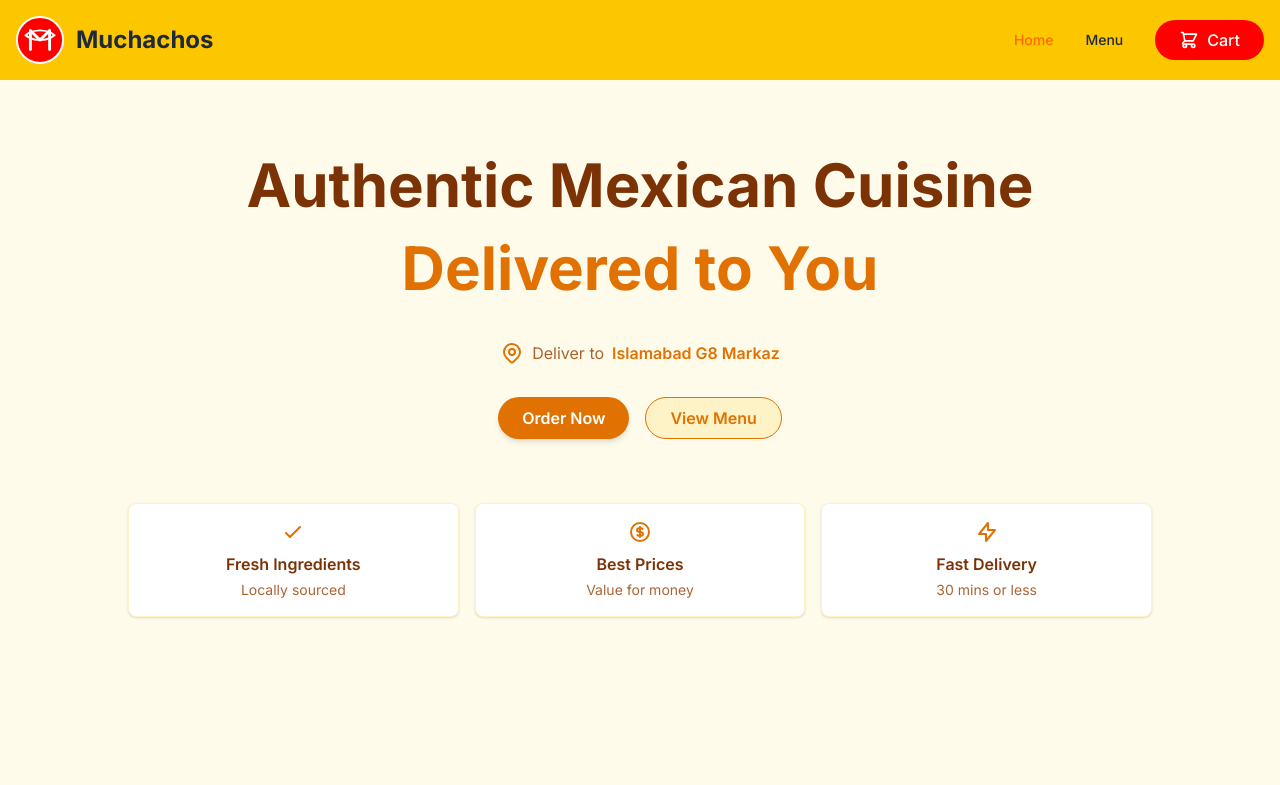
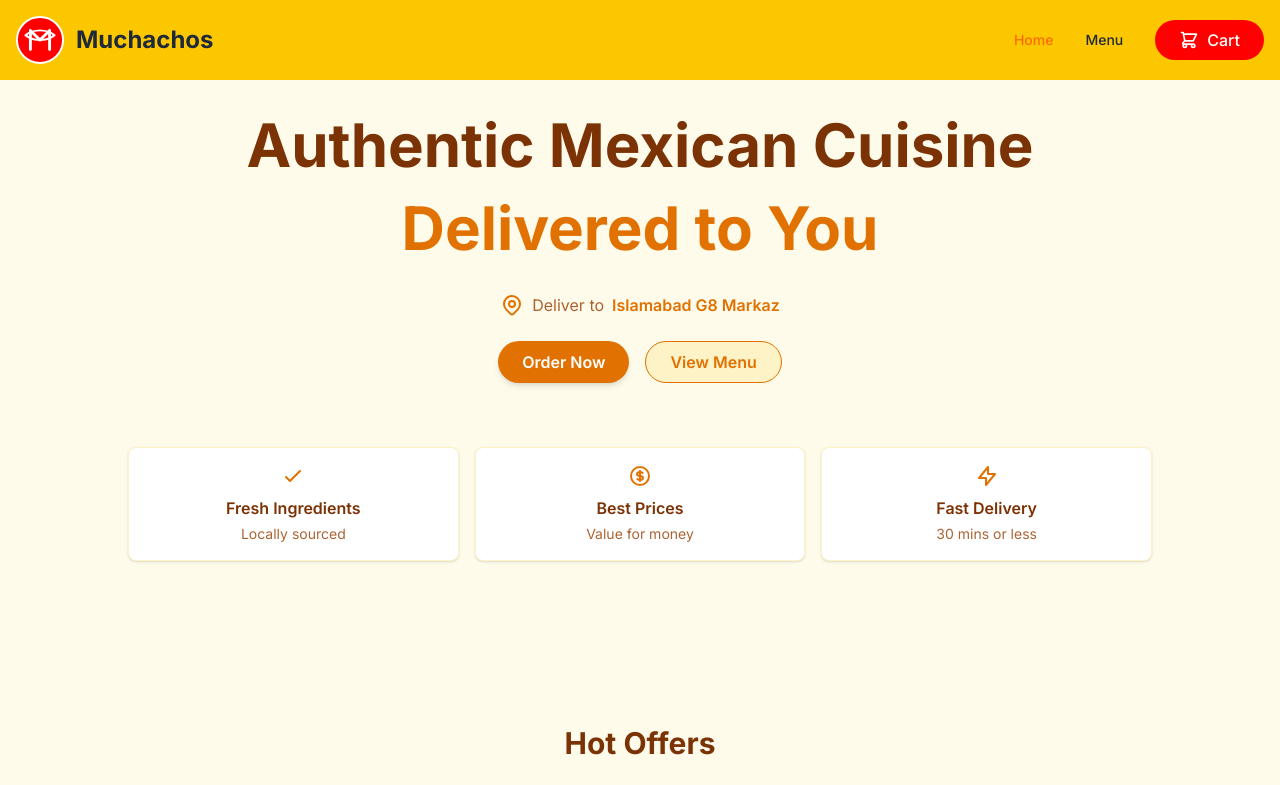
Before and after one commit to hafsabibi195/muchachos-food, a Next.js app: page / in a window 1280 px wide. Shown: the top 785 px of the page. Built offline with nearby package versions, Linux system fonts and the light colour scheme.

Commit message:
Make Hero section fully mobile responsive

```diff
--- a/src/components/Hero.tsx
+++ b/src/components/Hero.tsx
@@ -6,8 +6,9 @@ interface HeroProps {
 
 export default function Hero({ scrollToMenu }: HeroProps) {
   return (
-    <section className="relative w-full bg-amber-50 dark:bg-amber-900/20 pt-28 pb-16 sm:pt-32 sm:pb-20 lg:pt-36 lg:pb-25">
-      <div className="container mx-auto px-4 flex flex-col items-center text-center space-y-6 sm:space-y-8">
+    <section className="relative w-full bg-amber-50 dark:bg-amber-900/20 pt-28 pb-16 sm:pt-32 sm:pb-20
+     lg:pt-26 lg:pb-25">
+      <div className="container mx-auto px-4 flex flex-col items-center text-center space-y-6 sm:space-y-6">
 
         {/* Heading */}
         <h1 className="text-xl sm:text-3xl md:text-5xl lg:text-6xl font-bold leading-snug break-words animate-fade-in text-amber-900 dark:text-amber-100 px-2">
```
